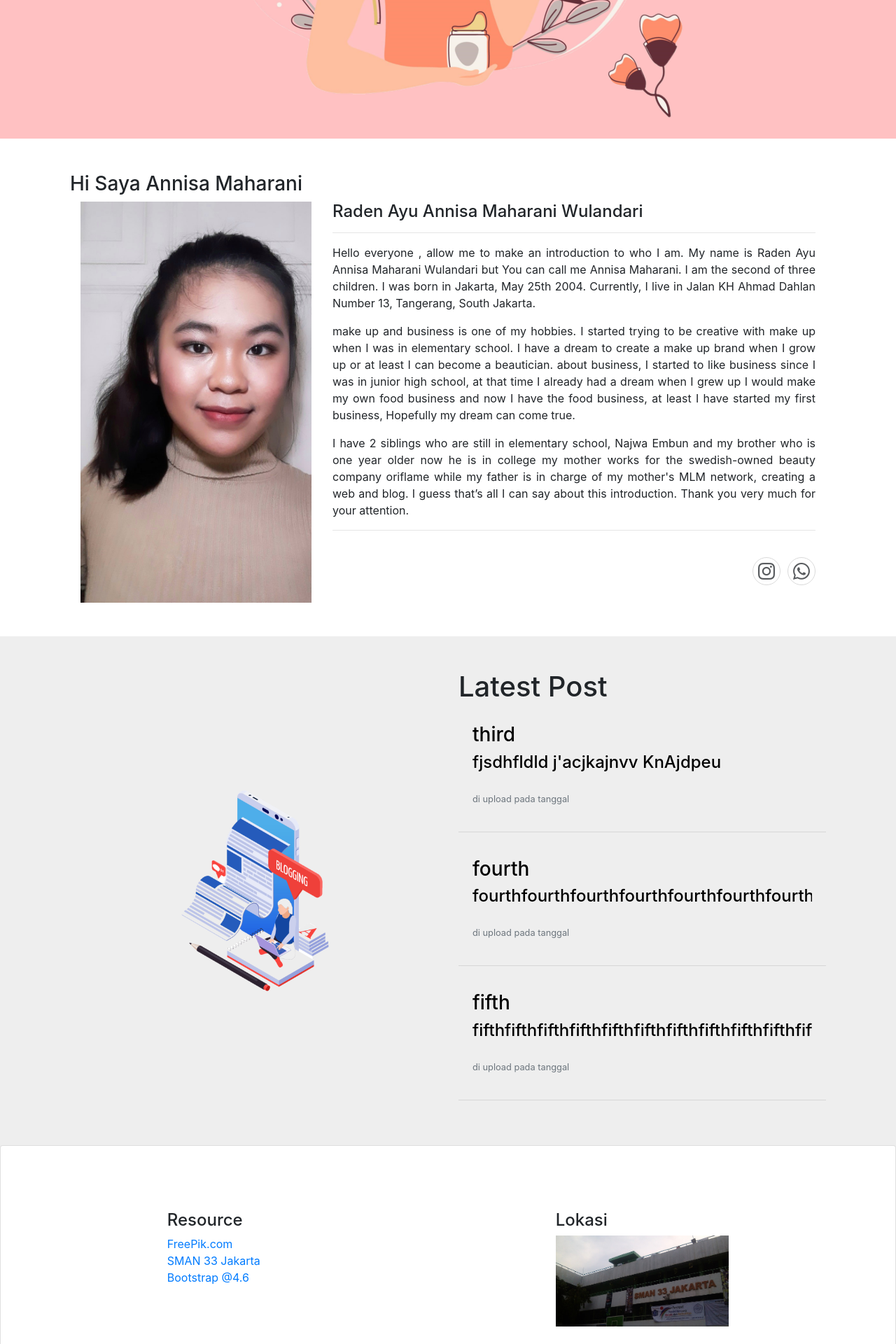
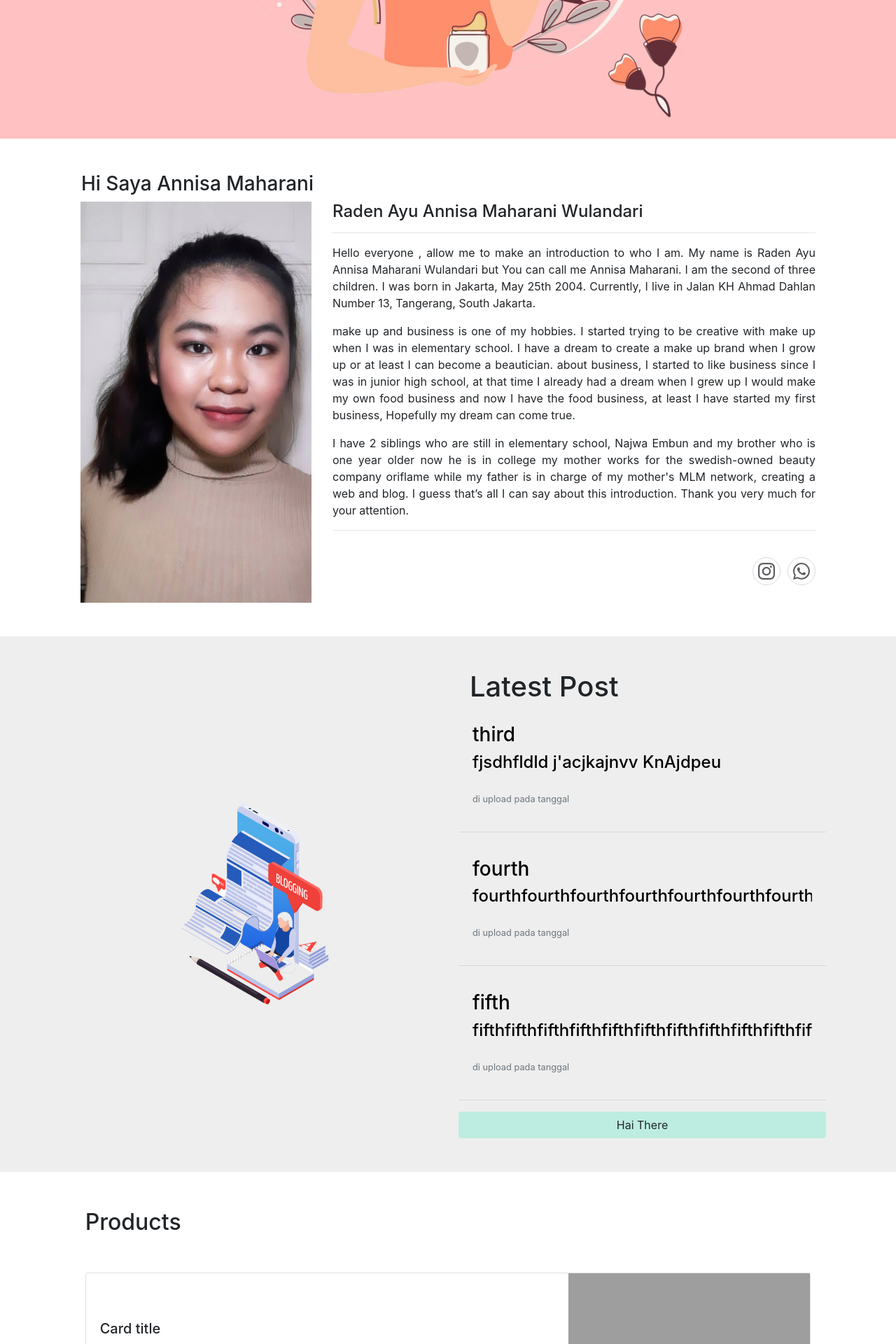
Before and after one commit to annisa-maharani/portfolio, a Django app: page / in a window 1280 px wide. Shown: the part 594-2514 px from the top of the page at 70% size. Run offline with Django 3.2, Linux system fonts and the light colour scheme; data comes from the database, SQL or seed files in the repository; both versions use the stored data as it was after the commit; some libraries are stand-ins or nearby versions; grey boxes are pictures that could not be loaded.

Commit message:
Update v0.0.1.3

```diff
--- a/backend/forms.py
+++ b/backend/forms.py
@@ -22,7 +22,7 @@ class CreatePostForm(forms.ModelForm):
 class CreateProductForm(forms.ModelForm):
     class Meta:
         model = ProductReview
-        fields = ['p_title', 'p_content', 'p_desc', 'p_keyword']
+        fields = ['p_title', 'p_img', 'p_content', 'p_desc', 'p_keyword']
 
         widgets = {
             'p_keyword': forms.TextInput(),
--- a/backend/models.py
+++ b/backend/models.py
@@ -60,6 +60,7 @@ class MediaManager(models.Model):
 
 class ProductReview(models.Model):
     p_title = models.CharField(max_length=255, verbose_name='Nama Produk')
+    p_img = models.CharField(verbose_name='Link Gambar Produk', default='', max_length=255)
     p_link = models.SlugField(max_length=255, unique=True)
     p_content = RichTextField(verbose_name='Content')
     p_desc = models.TextField(verbose_name='Simple Description')
--- a/beauty/templates/beauty/main.html
+++ b/beauty/templates/beauty/main.html
@@ -14,8 +14,8 @@
     <div class="container">
         <div class="row mx-auto">
             <div class="col-lg-12 mx-auto">
-                <h3>Hi Saya {{ profile.nick_name }}</h3>
-                <div class="row mx-auto" >
+                <h3 class="ml-3">Hi Saya {{ profile.nick_name }}</h3>
+                <div class="row mx-auto">
                     <div class="col-lg-4 mx-auto">
                         <img src="{{ profile.profile_img.url }}" alt="Annisa Maharani" class="img-fluid">
                     </div>
@@ -47,8 +47,8 @@
             <img src="{% static 'beauty/img/0003.png' %}" alt="Blog" class="img-fluid">
         </div>
         <div class="col-lg-6 mx-auto">
-             <h1 class="">Latest Post</h1>
             <div class="card border-0 bg-transparent">
+                <h1 class="ml-3">Latest Post</h1>
                 {% for post in latest %}
                 <div class="card-body">
                     <a href="{% url 'beauty:detail' post.link %}" class="text-green text-decoration-none">
@@ -59,9 +59,53 @@
                 </div>
                 <hr>
                 {% endfor %}
+                <a href="" class="btn btn-aero-blue"> Hai There</a>
             </div>
         </div>
     </div>
 </div>
+
+<div class="row mx-auto bg-white py-5">
+    <div class="col-lg-10 col-10 mx-auto">
+        <h2 class="modal-title mb-5"> Products </h2>
+        {% for prod in products %}
+
+        {% if forloop.counter|divisibleby:2 == 0 %}
+        <div class="card mb-4 mx-auto" style="max-width: fit-content;">
+            <div class="row mx-auto no-gutters">
+                <div class="col-lg-8 col-8 my-auto">
+                    <div class="card-body ">
+                        <h5 class="card-title">Card title</h5>
+                        <p class="card-text">This is a wider card with supporting text below as a natural lead-in to
+                            additional content. This content is a little bit longer.</p>
+                        <p class="card-text"><small class="text-muted">Last updated 3 mins ago</small></p>
+                    </div>
+                </div>
+                <div class="col-lg-4 col-4 my-auto">
+                    <img src="{{ prod.p_img }}" alt="Tender Care" class="img-fluid">
+                </div>
+            </div>
+        </div>
+        {% else %}
+
+        <div class="card mb-4 mx-auto" style="max-width: fit-content;">
+            <div class="row mx-auto no-gutters">
+                <div class="col-lg-4 col-4 my-auto">
+                    <img src="{{ prod.p_img }}" alt="Tender Care" class="img-fluid">
+                </div>
+                <div class="col-lg-8 col-8 my-auto">
+                    <div class="card-body">
+                        <h5 class="card-title">Card title</h5>
+                        <p class="card-text">This is a wider card with supporting text below as a natural lead-in to
+                            additional content. This content is a little bit longer.</p>
+                        <p class="card-text"><small class="text-muted">Last updated 3 mins ago</small></p>
+                    </div>
+                </div>
+            </div>
+        </div>
+        {% endif %}
+        {% endfor %}
+    </div>
+</div>
 <!-- end profiles -->
 {% endblock %}
--- a/beauty/views.py
+++ b/beauty/views.py
@@ -1,6 +1,6 @@
 from django.shortcuts import render, get_object_or_404
 from django.views.generic import *
-from backend.models import Profile, Post
+from backend.models import Profile, Post, ProductReview
 from .forms import *
 from django.urls import reverse
 from django.http import HttpResponseRedirect
@@ -16,7 +16,9 @@ class MainPage(TemplateView):
         context = super(MainPage, self).get_context_data(**kwargs)
         profile = get_object_or_404(Profile, pk=1)
         latest = Post.objects.all()[:3]
+        pro_latest = ProductReview.objects.all()[:3]
 
+        context['products'] = pro_latest
         context['profile'] = profile
         context['latest'] = latest
         return context
--- a/beauty_care/settings.py
+++ b/beauty_care/settings.py
@@ -151,6 +151,8 @@ LOGIN_REDIRECT_URL = '/'
 ACCOUNT_LOGOUT_REDIRECT_URL = "/"
 ACCOUNT_SIGNUP_REDIRECT_URL = '/accounts/login/'
 ACCOUNT_EMAIL_CONFIRMATION_AUTHENTICATED_REDIRECT_URL = '/'
+SESSION_EXPIRE_AT_BROWSER_CLOSE = True
+SESSION_COOKIE_AGE = 60*60*12
 
 CKEDITOR_CONFIGS = {
     'default': {
--- a/static/beauty/css/config.css
+++ b/static/beauty/css/config.css
@@ -195,3 +195,16 @@ header.masthead .post-heading .meta a {
         font-size: 36px
     }
 }
+
+.btn-aero-blue {
+    background-color: #BDEDE0 !important;
+}
+
+.btn-aero-blue a {
+    background-color: #BDEDE0 !important;
+}
+
+.btn-aero-blue:hover {
+    background-color: #68998c !important;
+    color: white !important;
+}
```
Also changed, not shown: backend/migrations/0013_productreview_p_img.py (added), backend/migrations/0014_alter_productreview_p_img.py (added), db.sqlite3.
